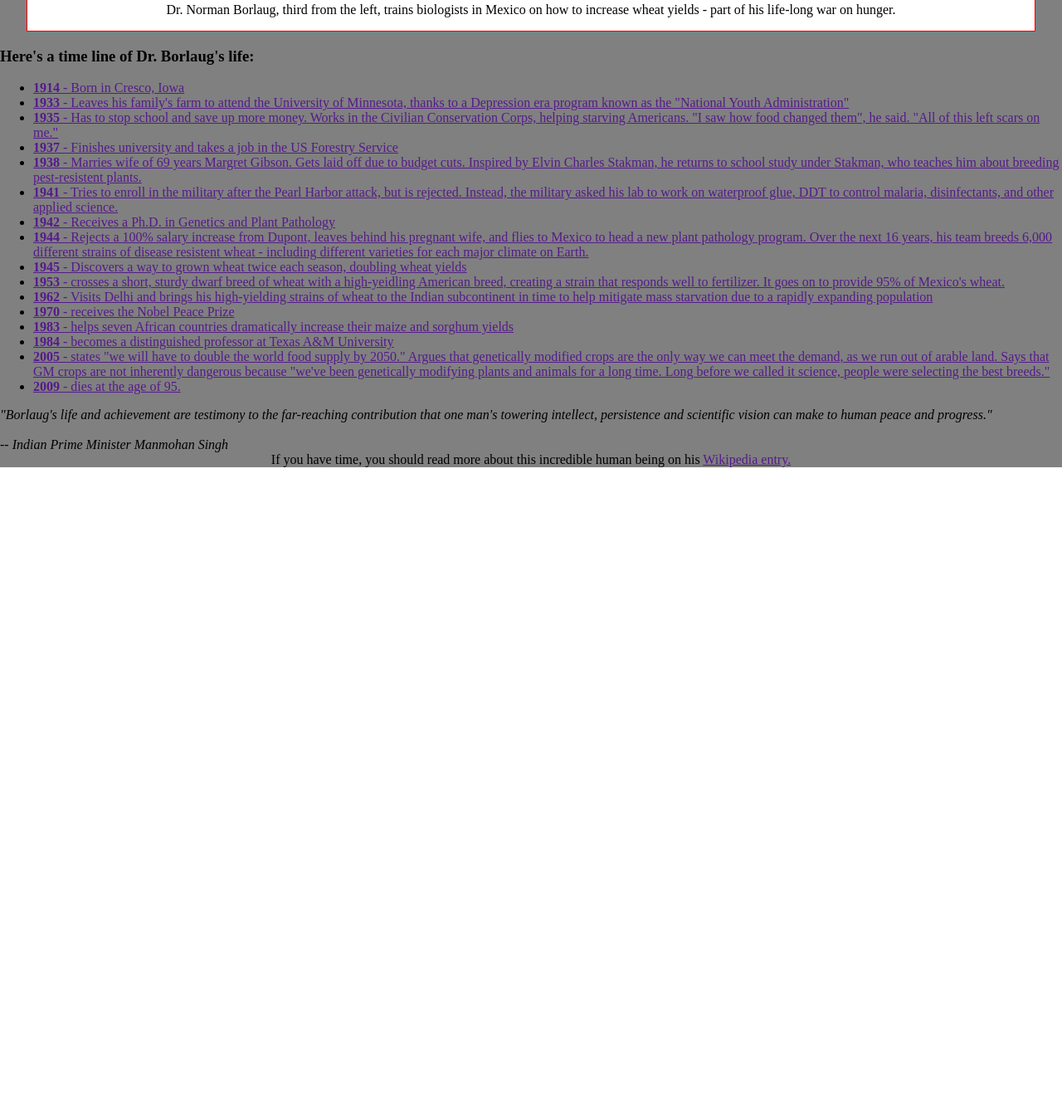
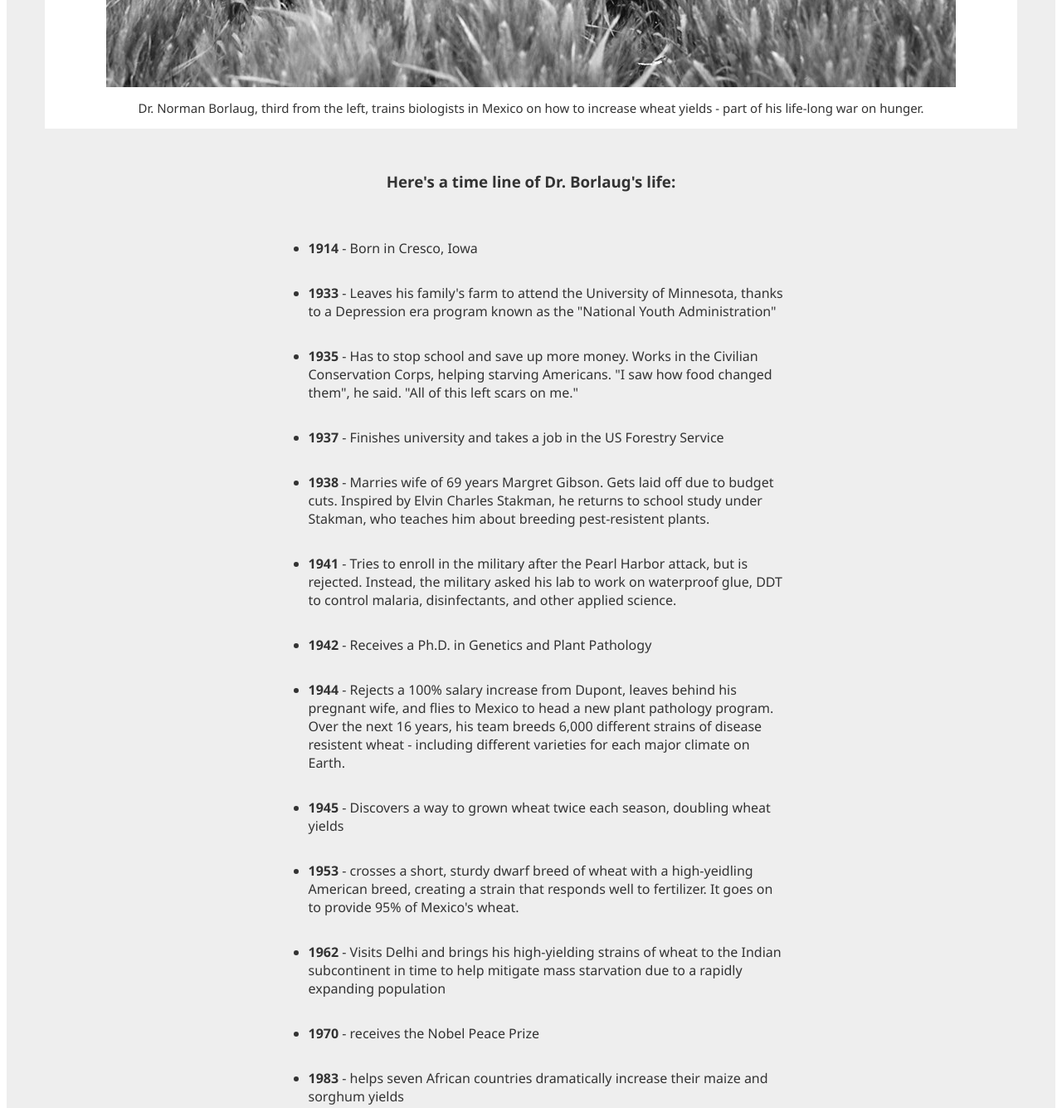
Before and after one commit to Chukwuebukaj/Microverse, a plain HTML site: page fcc-test-suite-template-master/index.html in a window 1280 px wide. Shown: the part 738-2073 px from the top of the page at 83% size. Before the commit the page ends 1301 px from the top, so only its background shows below. Drawn offline with Linux system fonts and the light colour scheme.

Commit message:
Added styling

```diff
--- a/fcc-test-suite-template-master/css/style.css
+++ b/fcc-test-suite-template-master/css/style.css
@@ -5,22 +5,69 @@
 body {
     margin: 0;
     padding: 0;
+    display: flex;
+    justify-content: center;
+    font-family: 'Segoe UI', Tahoma, Geneva, Verdana, sans-serif;
+    color: #333;
 }
 
 #main {
-    background-color: grey;
-    width: 100vw;
+    margin: 30px 8px;
+    padding: 15px;
+    border-radius: 5px;
+    background: #eee;
     height: 100%;
     display: flex;
     flex-direction: column;
     align-items: center;
 }
 
+#title {
+    display: flex;
+    flex-direction: column;
+    align-items: center;
+}
+
+#title h2 {
+    font-size: 2.5rem;
+}
+
 #img-div {
     width: 95%;
-    border: 1px solid red;
     display: flex;
     background-color: #fff;
     flex-direction: column;
     align-items: center;
+    margin-bottom: 2rem;
 }
+
+#img-div img {
+    display: block;
+    max-width: 100%;
+    height: auto;
+}
+
+#img-div p {
+    font-size: 1.17vw;
+}
+
+#tribute-info {
+    width: 50%;
+    display: flex;
+    flex-direction: column;
+    align-items: center;
+    font-size: 1rem;
+    margin-bottom: 2rem;
+}
+
+#tribute-info li {
+    margin-bottom: 2rem;
+}
+
+footer {
+    font-size: 1em;
+}
+
+footer a {
+    color: #477ca7;
+}
--- a/fcc-test-suite-template-master/index.html
+++ b/fcc-test-suite-template-master/index.html
@@ -14,37 +14,70 @@
       <p>The man who saved a billion lives</p>
     </div>
     <div id="img-div">
-      <img src="./Images/tribute-page-main-image.jpg" alt="">
-      <p>Dr. Norman Borlaug, third from the left, trains biologists in Mexico on how to increase wheat yields - part of
-        his life-long war on hunger.</p>
+      <img src="./Images/tribute-page-main-image.jpg" alt="" id="image">
+      <div id="img-caption">
+        <p>Dr. Norman Borlaug, third from the left, trains biologists in Mexico on how to increase wheat
+          yields - part of his life-long war on hunger.</p>
+      </div>
     </div>
 
     <article id="tribute-info">
-      <h3>Here's a time line of Dr. Borlaug's life:</h3>
-    <div>
+      <h3>Here's a time line of Dr. Borlaug's life:</h3><br>
 
-<ul>
-  <li><a href="" target="_blank"><strong>1914</strong> - Born in Cresco, Iowa</a></li>
-  <li><a href="" target="_blank"><strong>1933</strong> - Leaves his family's farm to attend the University of Minnesota, thanks to a Depression era program known as the "National Youth Administration"</a></li>
-  <li><a href="" target="_blank"><strong>1935</strong> - Has to stop school and save up more money. Works in the Civilian Conservation Corps, helping starving Americans. "I saw how food changed them", he said. "All of this left scars on me."</a></li>
-  <li><a href="" target="_blank"><strong>1937</strong> - Finishes university and takes a job in the US Forestry Service</a></li>
-  <li><a href="" target="_blank"><strong>1938</strong> - Marries wife of 69 years Margret Gibson. Gets laid off due to budget cuts. Inspired by Elvin Charles Stakman, he returns to school study under Stakman, who teaches him about breeding pest-resistent plants.</a></li>
-  <li><a href="" target="_blank"><strong>1941</strong> - Tries to enroll in the military after the Pearl Harbor attack, but is rejected. Instead, the military asked his lab to work on waterproof glue, DDT to control malaria, disinfectants, and other applied science.</a></li>
-  <li><a href="" target="_blank"><strong>1942</strong> - Receives a Ph.D. in Genetics and Plant Pathology</a></li>
-  <li><a href="" target="_blank"><strong>1944</strong> - Rejects a 100% salary increase from Dupont, leaves behind his pregnant wife, and flies to Mexico to head a new plant pathology program. Over the next 16 years, his team breeds 6,000 different strains of disease resistent wheat - including different varieties for each major climate on Earth.</a></li>
-  <li><a href="" target="_blank"><strong>1945</strong> - Discovers a way to grown wheat twice each season, doubling wheat yields</a></li>
-  <li><a href="" target="_blank"><strong>1953</strong> - crosses a short, sturdy dwarf breed of wheat with a high-yeidling American breed, creating a strain that responds well to fertilizer. It goes on to provide 95% of Mexico's wheat.</a></li>
-  <li><a href="" target="_blank"><strong>1962</strong> - Visits Delhi and brings his high-yielding strains of wheat to the Indian subcontinent in time to help mitigate mass starvation due to a rapidly expanding population</a></li>
-  <li><a href="" target="_blank"><strong>1970</strong> - receives the Nobel Peace Prize</a></li>
-  <li><a href="" target="_blank"><strong>1983</strong> - helps seven African countries dramatically increase their maize and sorghum yields</a></li>
-  <li><a href="" target="_blank"><strong>1984</strong> - becomes a distinguished professor at Texas A&M University</a></li>
-  <li><a href="" target="_blank"><strong>2005</strong> - states "we will have to double the world food supply by 2050." Argues that genetically modified crops are the only way we can meet the demand, as we run out of arable land. Says that GM crops are not inherently dangerous because "we've been genetically modifying plants and animals for a long time. Long before we called it science, people were selecting the best breeds."</a></li>
-  <li><a href="" target="_blank"><strong>2009</strong> - dies at the age of 95.</a></li>
-</ul>
-    </div>
-   <div><i>"Borlaug's life and achievement are testimony to the far-reaching contribution that one man's towering intellect, persistence and scientific vision can make to human peace and progress." <br><br> -- Indian Prime Minister Manmohan Singh</i></div>
+      <ul>
+        <li><strong>1914</strong> - Born in Cresco, Iowa</li>
+        <li><strong>1933</strong> - Leaves his family's farm to attend the University of
+          Minnesota, thanks to a Depression era program known as the "National Youth Administration"</li>
+        <li><strong>1935</strong> - Has to stop school and save up more money. Works in the
+          Civilian Conservation Corps, helping starving Americans. "I saw how food changed them", he said. "All of
+          this left scars on me."</li>
+        <li><strong>1937</strong> - Finishes university and takes a job in the US Forestry
+          Service</li>
+        <li><strong>1938</strong> - Marries wife of 69 years Margret Gibson. Gets laid off
+          due to budget cuts. Inspired by Elvin Charles Stakman, he returns to school study under Stakman, who
+          teaches him about breeding pest-resistent plants.</li>
+        <li><strong>1941</strong> - Tries to enroll in the military after the Pearl Harbor
+          attack, but is rejected. Instead, the military asked his lab to work on waterproof glue, DDT to control
+          malaria, disinfectants, and other applied science.</li>
+        <li><strong>1942</strong> - Receives a Ph.D. in Genetics and Plant Pathology
+        </li>
+        <li><strong>1944</strong> - Rejects a 100% salary increase from Dupont, leaves
+          behind his pregnant wife, and flies to Mexico to head a new plant pathology program. Over the next 16
+          years, his team breeds 6,000 different strains of disease resistent wheat - including different varieties
+          for each major climate on Earth.</li>
+        <li><strong>1945</strong> - Discovers a way to grown wheat twice each season,
+          doubling wheat yields</li>
+        <li><strong>1953</strong> - crosses a short, sturdy dwarf breed of wheat with a
+          high-yeidling American breed, creating a strain that responds well to fertilizer. It goes on to provide
+          95% of Mexico's wheat.</li>
+        <li><strong>1962</strong> - Visits Delhi and brings his high-yielding strains of
+          wheat to the Indian subcontinent in time to help mitigate mass starvation due to a rapidly expanding
+          population</li>
+        <li><strong>1970</strong> - receives the Nobel Peace Prize</li>
+        <li><strong>1983</strong> - helps seven African countries dramatically increase
+          their maize and sorghum yields</li>
+        <li><strong>1984</strong> - becomes a distinguished professor at Texas A&M
+          University</li>
+        <li><strong>2005</strong> - states "we will have to double the world food supply by
+          2050." Argues that genetically modified crops are the only way we can meet the demand, as we run out of
+          arable land. Says that GM crops are not inherently dangerous because "we've been genetically modifying
+          plants and animals for a long time. Long before we called it science, people were selecting the best
+          breeds."</li>
+        <li><strong>2009</strong> - dies at the age of 95.</li>
+      </ul>
+
+      <div><i>"Borlaug's life and achievement are testimony to the far-reaching contribution that one man's towering
+          intellect, persistence and scientific vision can make to human peace and progress." <br><br> -- Indian Prime
+          Minister Manmohan Singh</i></div>
+
     </article>
-<footer>If you have time, you should read more about this incredible human being on his <a href="" target="_blank">Wikipedia entry.</a></footer>
+
+    <footer>
+      <h3><strong> If you have time, you should read more about this incredible human being on his <a
+            href="https://en.wikipedia.org/wiki/Norman_Borlaug" target="_blank" id="tribute-link">Wikipedia
+            entry.</a></strong></h3>
+    </footer>
+
   </main>
   <script src="https://cdn.freecodecamp.org/testable-projects-fcc/v1/bundle.js"></script>
 
```
